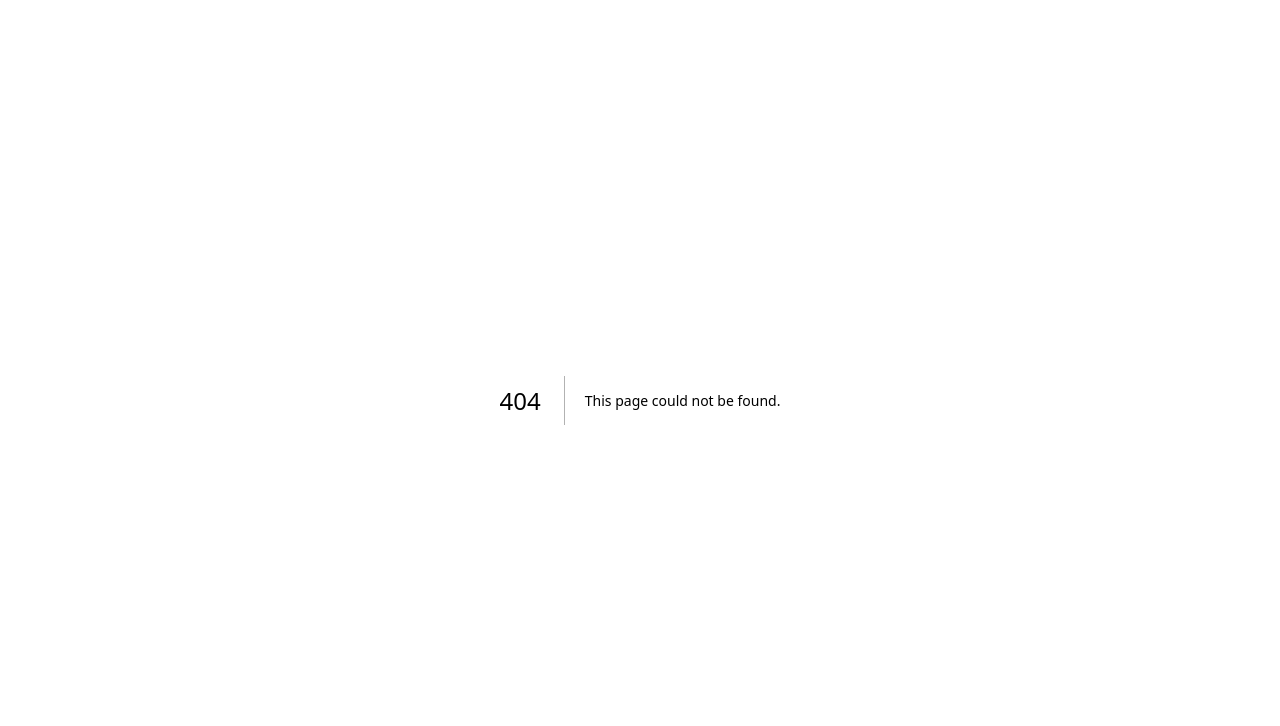
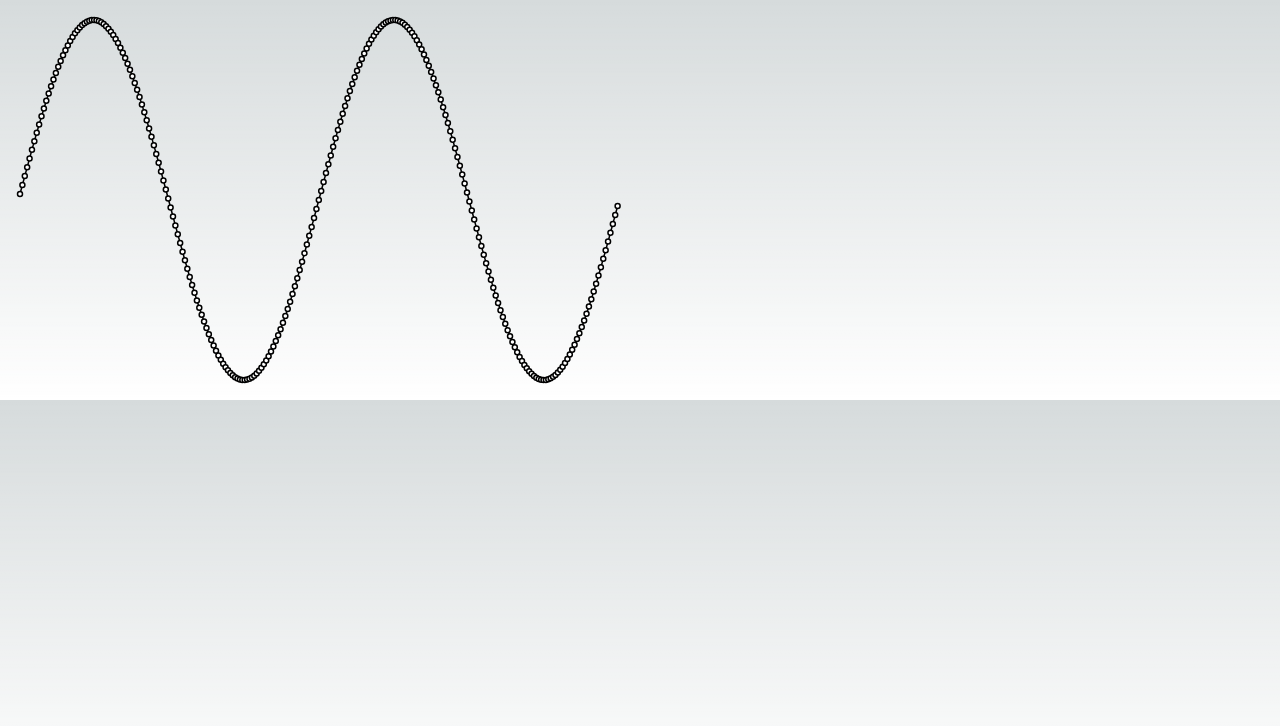
Before and after one commit to 2017Yasu/d3-sample, a Next.js app: page /line-plot in a window 1280 px wide. Before the commit this address had no page. Shown: the top 726 px of the page. Built offline with nearby package versions, Linux system fonts and the light colour scheme.

Commit message:
線グラフをd3で描画

```diff
--- a/package.json
+++ b/package.json
@@ -10,10 +10,12 @@
     "format": "npm run lint -- --fix && prettier --write src"
   },
   "dependencies": {
+    "@types/d3": "^7.4.0",
     "@types/node": "20.4.2",
     "@types/react": "18.2.15",
     "@types/react-dom": "18.2.7",
     "autoprefixer": "10.4.14",
+    "d3": "^7.8.5",
     "eslint": "8.45.0",
     "eslint-config-next": "13.4.10",
     "next": "13.4.10",
--- /dev/null
+++ b/src/app/line-plot/page.tsx
@@ -0,0 +1,13 @@
+import dynamic from 'next/dynamic';
+import * as d3 from 'd3';
+
+const LinePlotComponent =
+  typeof window === undefined
+    ? undefined
+    : dynamic(() => import('@/components/line-plot'), { ssr: false });
+
+export default function LinePlot() {
+  const data = d3.ticks(-2 * Math.PI, 2 * Math.PI, 200).map((v) => Math.sin(v));
+
+  return <div>{LinePlotComponent && <LinePlotComponent data={data} />}</div>;
+}
--- a/src/app/page.tsx
+++ b/src/app/page.tsx
@@ -8,6 +8,9 @@ export default function Home() {
         <ul>
           <li>
             <Link href={'/drawer'}>Drawer</Link>
+          </li>
+          <li>
+            <Link href={'/line-plot'}>LinePlot</Link>
           </li>
         </ul>
       </div>
--- /dev/null
+++ b/src/components/line-plot/index.tsx
@@ -0,0 +1,3 @@
+import LinePlot from './line-plot';
+
+export default LinePlot;
--- /dev/null
+++ b/src/components/line-plot/line-plot.tsx
@@ -0,0 +1,69 @@
+'use client';
+
+import * as d3 from 'd3';
+import { useEffect, useState } from 'react';
+
+type Props = {
+  data: number[];
+  width?: number;
+  height?: number;
+  marginTop?: number;
+  marginRight?: number;
+  marginBottom?: number;
+  marginLeft?: number;
+};
+
+export default function LinePlot(props: Props) {
+  const {
+    data,
+    width = 640,
+    height = 400,
+    marginTop = 20,
+    marginRight = 20,
+    marginBottom = 20,
+    marginLeft = 20,
+  } = props;
+
+  const [lineData, setLineData] = useState<string | null>(null);
+  const [scaleX, setScaleX] = useState<d3.ScaleLinear<number, number>>();
+  const [scaleY, setScaleY] = useState<d3.ScaleLinear<number, number>>();
+
+  useEffect(() => {
+    const x = d3.scaleLinear(
+      [0, data.length],
+      [marginLeft, width - marginRight],
+    );
+    const [y_min, y_max] = d3.extent(data);
+    if (!y_min || !y_max) return;
+    const y = d3.scaleLinear(
+      [y_min, y_max],
+      [height - marginBottom, marginTop],
+    );
+    const line = d3.line((d, i) => {
+      return x(i);
+    }, y);
+    setLineData(() => line(data));
+    setScaleX(() => x);
+    setScaleY(() => y);
+  }, [data, height, marginBottom, marginLeft, marginRight, marginTop, width]);
+
+  return (
+    <svg width={width} height={height}>
+      {lineData && (
+        <path
+          fill='none'
+          stroke='currentColor'
+          strokeWidth={1.5}
+          d={lineData}
+        />
+      )}
+      <g fill='white' stroke='currentColor' strokeWidth={1.5}>
+        {scaleX &&
+          scaleY &&
+          data.map((d, i) => (
+            <circle key={i} cx={scaleX(i)} cy={scaleY(d)} r={2.5} />
+          ))}
+      </g>
+    </svg>
+  );
+}
```
Also changed, not shown: 1 other file (tests, documents, lock files or other folders).
